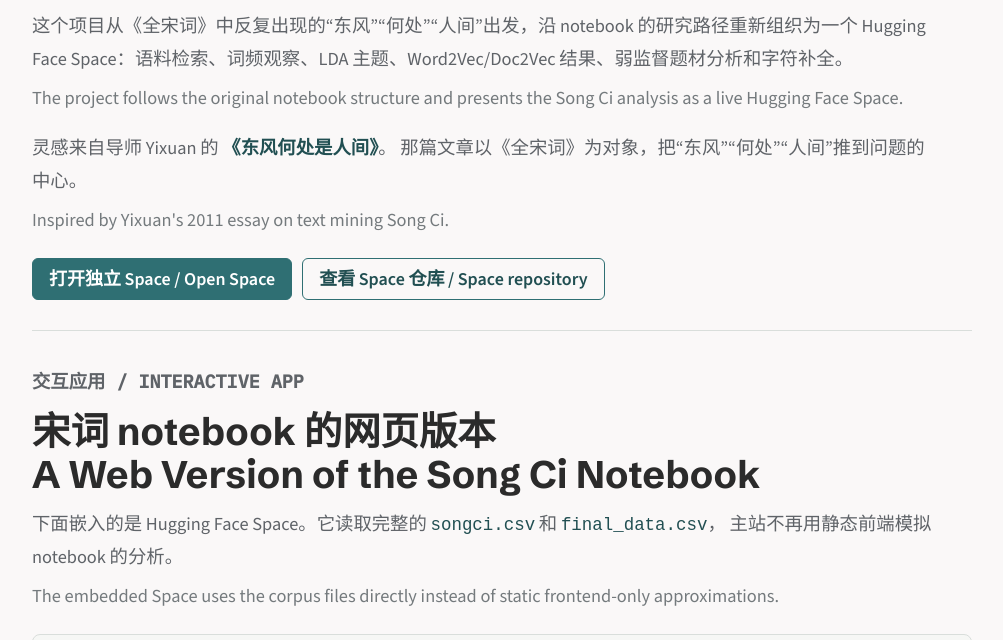
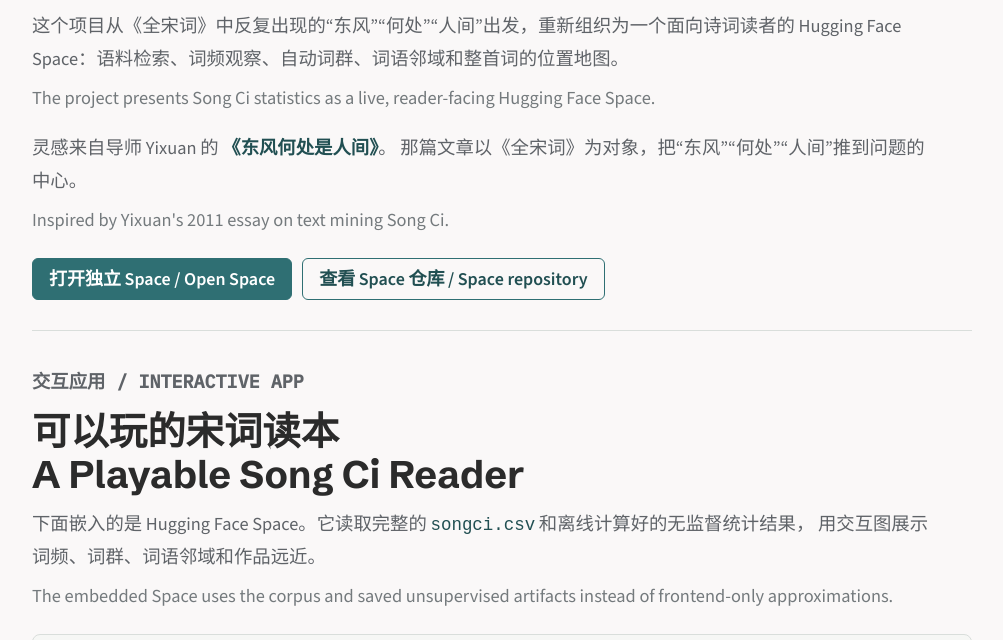
Before and after one commit to By-Xin/By-Xin.github.io, an Astro site: page /projects/east-wind in a window 1280 px wide. Shown: the part 504-1144 px from the top of the page, without its empty margins (138-1141 px from the left). Built offline with nearby package versions, Linux system fonts and the light colour scheme; Astro itself is replaced by a stand-in of ours; grey boxes are pictures that could not be loaded.

Commit message:
Refocus East Wind project page

```diff
--- a/src/pages/projects/east-wind.astro
+++ b/src/pages/projects/east-wind.astro
@@ -5,19 +5,19 @@
 <BaseLayout
   current="projects"
   title="东风何处是人间 / Where Does the East Wind Find the Earth?"
-  description="以宋词文本挖掘为题的中英双语交互项目，追随《东风何处是人间》的问题意识。"
+  description="以宋词统计阅读为题的中英双语交互项目，追随《东风何处是人间》的问题意识。"
 >
   <article class="east-wind" lang="zh-Hans">
     <a class="back-link" href="/projects/">返回项目 / Back to projects</a>
 
     <header class="project-head">
-      <p class="section-kicker">宋词文本挖掘 / Song Ci text mining</p>
+      <p class="section-kicker">宋词统计读本 / Song Ci statistical reading</p>
       <h1>东风何处是人间<br />Where Does the East Wind Find the Earth?</h1>
       <p class="project-lede">
-        这个项目从《全宋词》中反复出现的“东风”“何处”“人间”出发，沿 notebook 的研究路径重新组织为一个
-        Hugging Face Space：语料检索、词频观察、LDA 主题、Word2Vec/Doc2Vec 结果、弱监督题材分析和字符补全。
+        这个项目从《全宋词》中反复出现的“东风”“何处”“人间”出发，重新组织为一个面向诗词读者的
+        Hugging Face Space：语料检索、词频观察、自动词群、词语邻域和整首词的位置地图。
         <span>
-          The project follows the original notebook structure and presents the Song Ci analysis as a live Hugging Face Space.
+          The project presents Song Ci statistics as a live, reader-facing Hugging Face Space.
         </span>
       </p>
       <p class="project-credit">
@@ -37,12 +37,12 @@
     <section class="space-section" aria-labelledby="space-title">
       <div class="section-head">
         <p class="section-kicker">交互应用 / interactive app</p>
-        <h2 id="space-title">宋词 notebook 的网页版本<br />A Web Version of the Song Ci Notebook</h2>
+        <h2 id="space-title">可以玩的宋词读本<br />A Playable Song Ci Reader</h2>
         <p>
-          下面嵌入的是 Hugging Face Space。它读取完整的 <code>songci.csv</code> 和 <code>final_data.csv</code>，
-          主站不再用静态前端模拟 notebook 的分析。
+          下面嵌入的是 Hugging Face Space。它读取完整的 <code>songci.csv</code> 和离线计算好的无监督统计结果，
+          用交互图展示词频、词群、词语邻域和作品远近。
           <span>
-            The embedded Space uses the corpus files directly instead of static frontend-only approximations.
+            The embedded Space uses the corpus and saved unsupervised artifacts instead of frontend-only approximations.
           </span>
         </p>
       </div>
```
